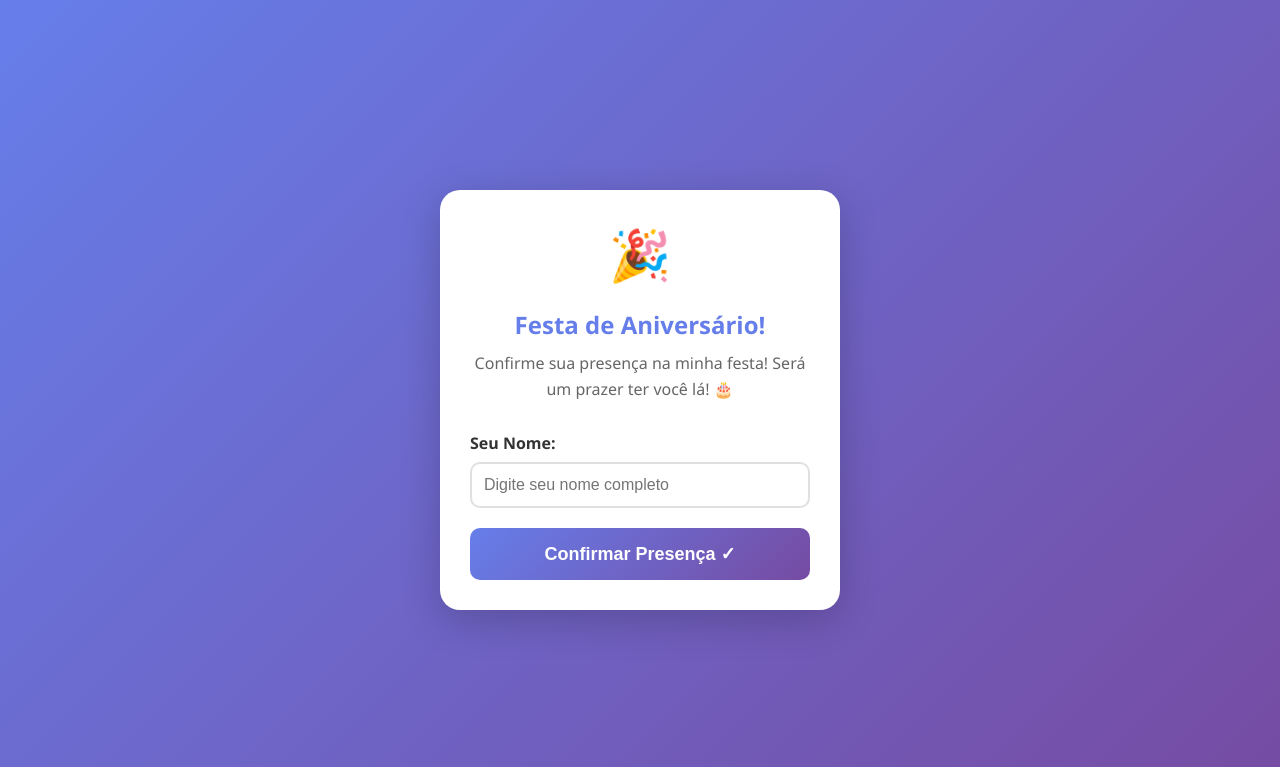
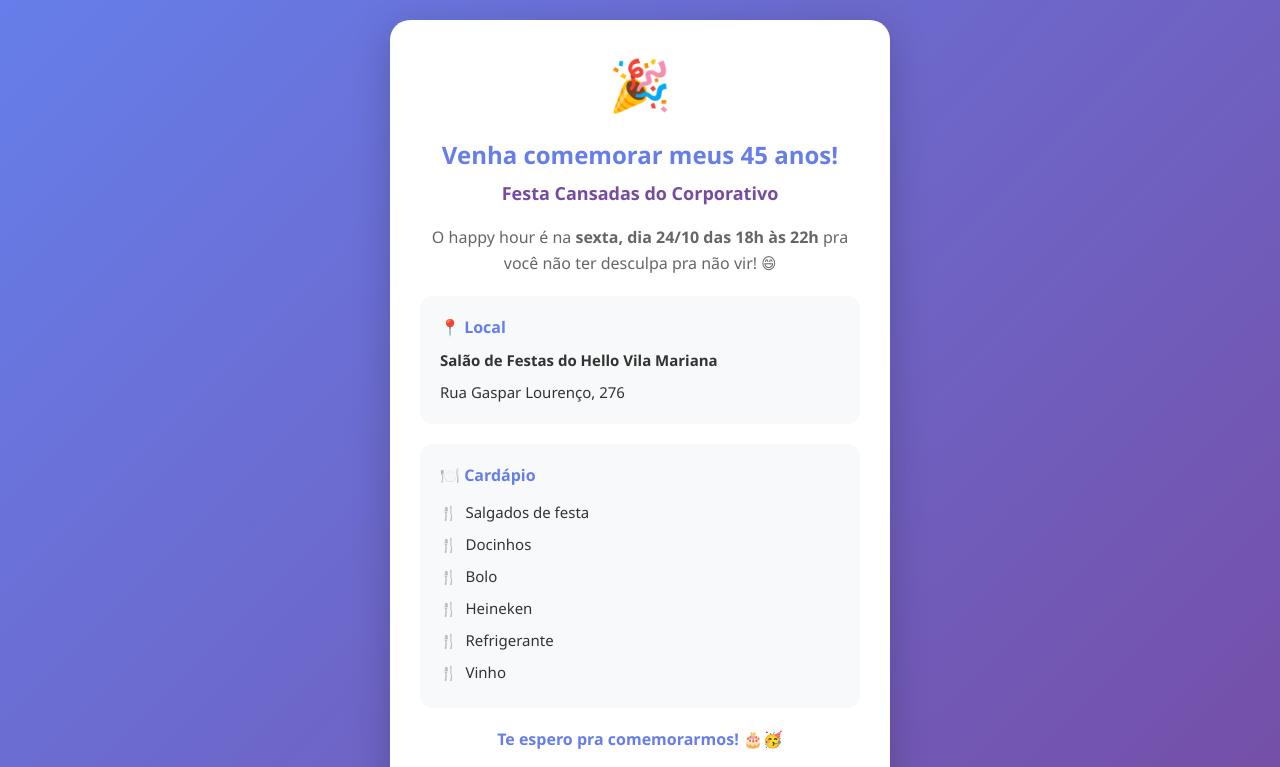
Before and after one commit to danvitoriano/confirmacao-aniversario, a plain HTML site: page index.html in a window 1280 px wide. Shown: the top 767 px of the page. Drawn offline with Linux system fonts and the light colour scheme.

Commit message:
Add detailed party information with menu, location and time

```diff
--- a/index.html
+++ b/index.html
@@ -25,7 +25,7 @@
             background: white;
             border-radius: 20px;
             padding: 30px;
-            max-width: 400px;
+            max-width: 500px;
             width: 100%;
             box-shadow: 0 10px 40px rgba(0, 0, 0, 0.2);
         }
@@ -37,6 +37,14 @@
             font-size: 24px;
         }
 
+        h2 {
+            color: #764ba2;
+            text-align: center;
+            margin-bottom: 15px;
+            font-size: 20px;
+            font-weight: 600;
+        }
+
         .emoji {
             text-align: center;
             font-size: 50px;
@@ -46,8 +54,72 @@
         p {
             text-align: center;
             color: #666;
-            margin-bottom: 30px;
+            margin-bottom: 20px;
             line-height: 1.6;
+        }
+
+        .info-section {
+            background: #f8f9fa;
+            border-radius: 12px;
+            padding: 20px;
+            margin-bottom: 20px;
+        }
+
+        .info-section h3 {
+            color: #667eea;
+            font-size: 16px;
+            margin-bottom: 10px;
+            display: flex;
+            align-items: center;
+            gap: 8px;
+        }
+
+        .info-section p {
+            text-align: left;
+            margin-bottom: 8px;
+            color: #333;
+            font-size: 15px;
+        }
+
+        .info-section p:last-child {
+            margin-bottom: 0;
+        }
+
+        .menu-list {
+            list-style: none;
+            padding: 0;
+            margin: 10px 0 0 0;
+        }
+
+        .menu-list li {
+            padding: 6px 0;
+            color: #333;
+            font-size: 15px;
+            display: flex;
+            align-items: center;
+            gap: 8px;
+        }
+
+        .menu-list li:before {
+            content: "🍴";
+            font-size: 14px;
+        }
+
+        .subtitle {
+            color: #764ba2;
+            font-size: 18px;
+            font-weight: 600;
+            text-align: center;
+            margin-bottom: 20px;
+        }
+
+        .closing-message {
+            text-align: center;
+            color: #667eea;
+            font-size: 16px;
+            font-weight: 600;
+            margin-top: 20px;
+            margin-bottom: 20px;
         }
 
         .form-group {
@@ -126,8 +198,32 @@
 <body>
     <div class="container">
         <div class="emoji">🎉</div>
-        <h1>Festa de Aniversário!</h1>
-        <p>Confirme sua presença na minha festa! Será um prazer ter você lá! 🎂</p>
+        <h1>Venha comemorar meus 45 anos!</h1>
+        <div class="subtitle">Festa Cansadas do Corporativo</div>
+
+        <p>O happy hour é na <strong>sexta, dia 24/10 das 18h às 22h</strong> pra você não ter desculpa pra não vir! 😄</p>
+
+        <div class="info-section">
+            <h3>📍 Local</h3>
+            <p><strong>Salão de Festas do Hello Vila Mariana</strong></p>
+            <p>Rua Gaspar Lourenço, 276</p>
+        </div>
+
+        <div class="info-section">
+            <h3>🍽️ Cardápio</h3>
+            <ul class="menu-list">
+                <li>Salgados de festa</li>
+                <li>Docinhos</li>
+                <li>Bolo</li>
+                <li>Heineken</li>
+                <li>Refrigerante</li>
+                <li>Vinho</li>
+            </ul>
+        </div>
+
+        <div class="closing-message">
+            Te espero pra comemorarmos! 🎂🥳
+        </div>
 
         <form id="confirmForm">
             <div class="form-group">
```
